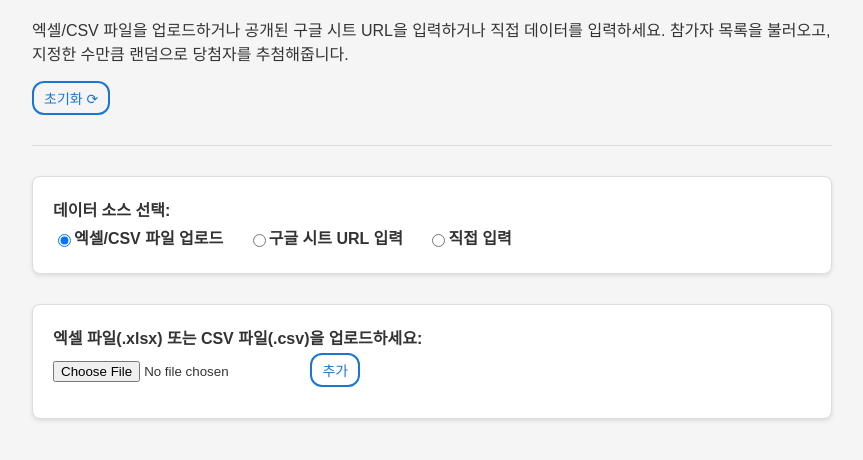
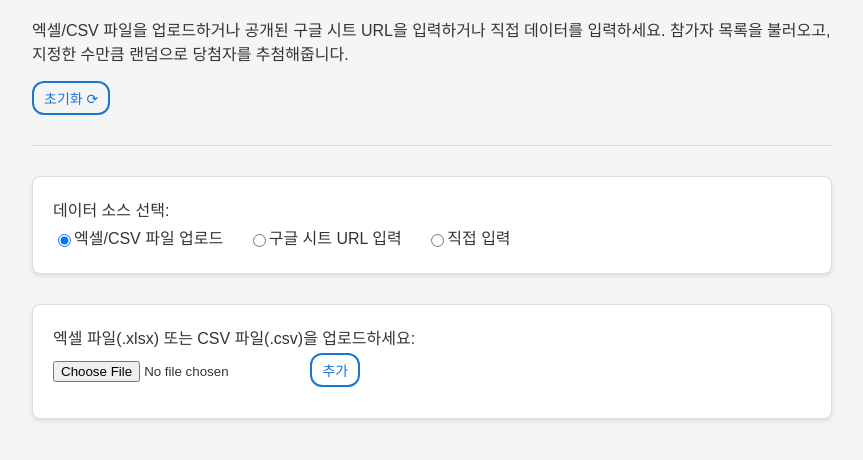
Before and after one commit to asadal/lottery2, a plain HTML site: page index.html in a window 1280 px wide. Shown: the part 172-632 px from the top of the page, without its empty margins (208-1071 px from the left). Drawn offline with Linux system fonts and the light colour scheme; a web font is replaced by a local one.

Commit message:
Update styles.css

```diff
--- a/styles.css
+++ b/styles.css
@@ -44,7 +44,7 @@ input[type="file"] {
 }
 
 label {
-    font-weight: bold;
+    font-weight: normal; /* 볼드 해제 */
     display: block;
     margin-bottom: 4px;
 }
```
